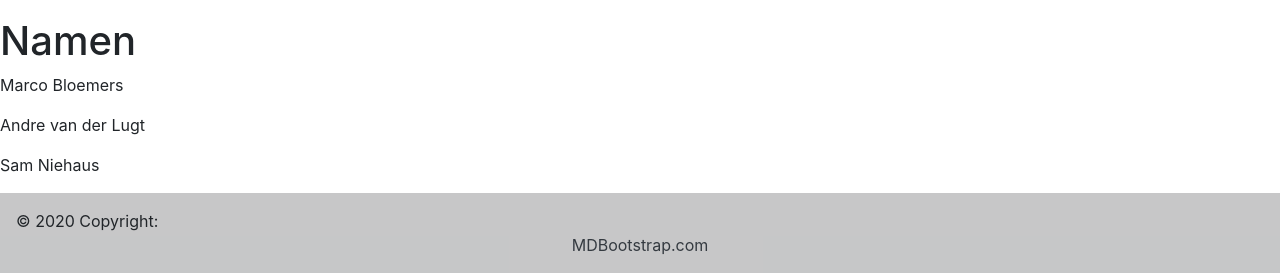
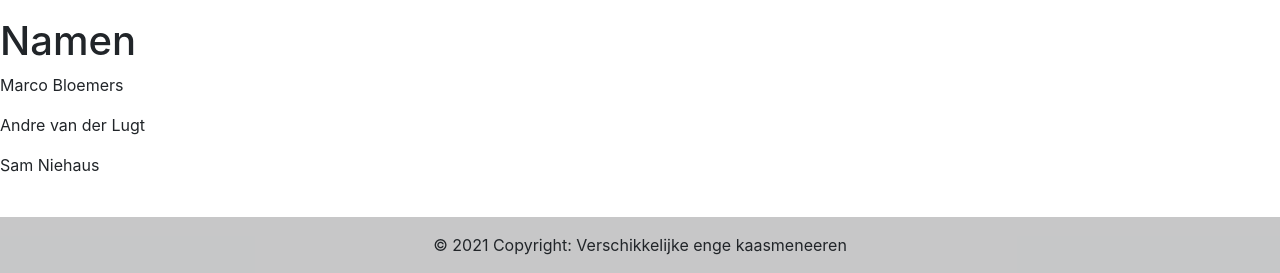
Before and after one commit to andre7455/BootymcBootface, a PHP site: page /contact.php in a window 1280 px wide. Shown: the part 527-800 px from the top of the page. Run offline with PHP 8.4, Linux system fonts and the light colour scheme.

Commit message:
aboutus + footer

```diff
--- a/aboutus.php
+++ b/aboutus.php
@@ -2,3 +2,5 @@
 include "includes\header.php";
 include "includes\DatabaseConfig.php";
 ?>
+
+<p> wij zijn kaasmannen van de hoogste rang </p>
--- a/includes/footer.php
+++ b/includes/footer.php
@@ -1,8 +1,7 @@
 <footer class="bg-light text-center text-lg-start" id="footer">
 <!-- Copyright -->
 <div class="text-center p-3" style="background-color: rgba(0, 0, 0, 0.2)">
-© 2020 Copyright:
-<a class="text-dark" href="https://mdbootstrap.com/">MDBootstrap.com</a>
+© 2021 Copyright: Verschikkelijke enge kaasmeneeren
 </div>
 <!-- Copyright -->
 </footer>
```
